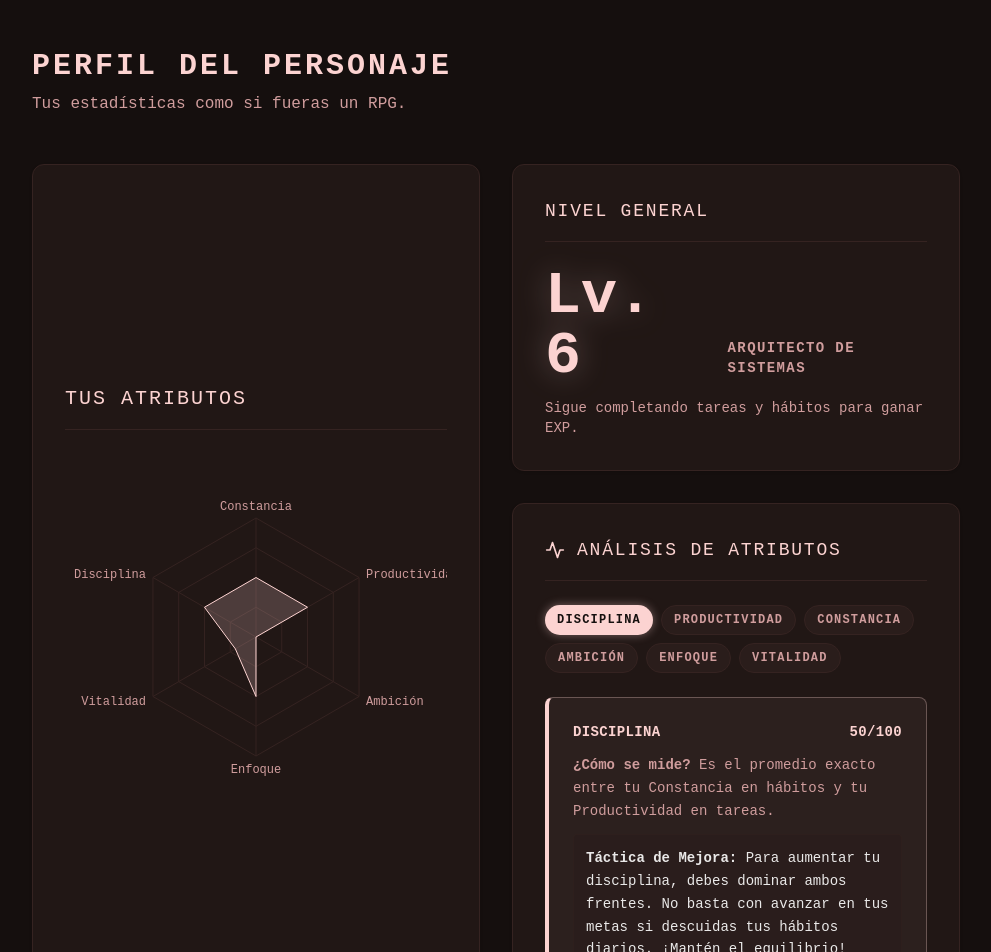
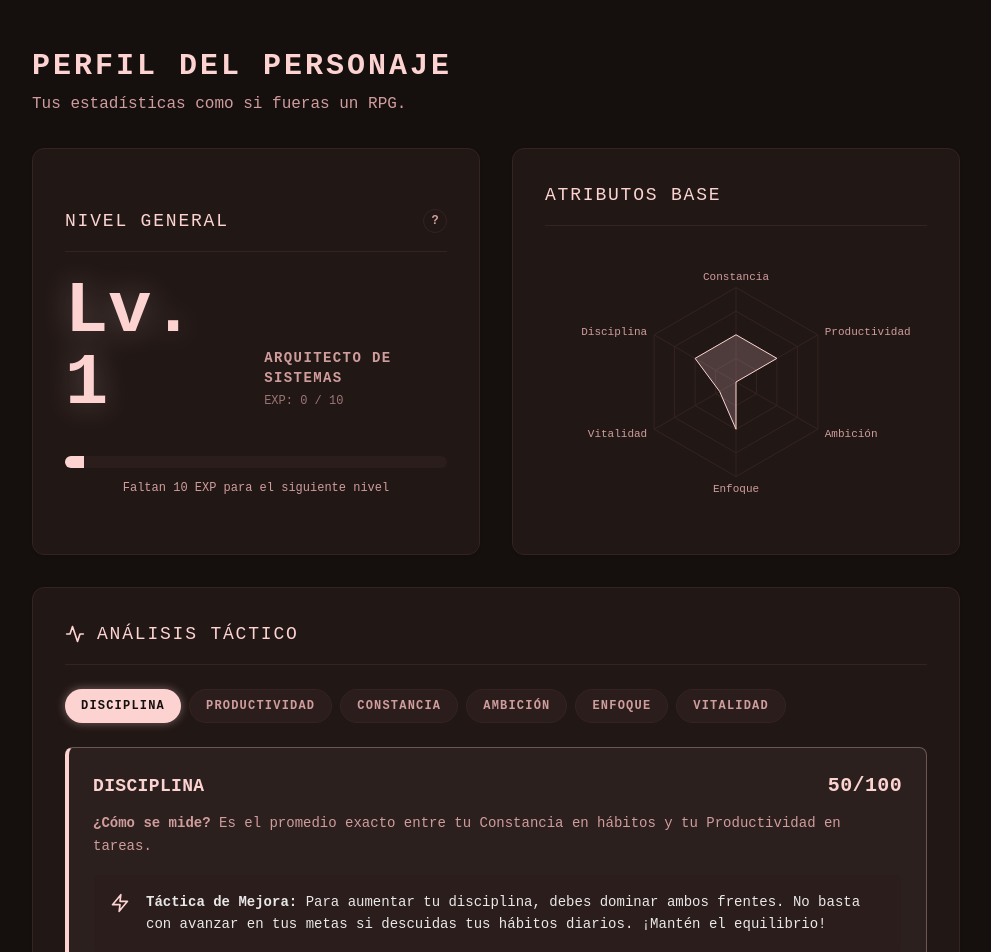
Before and after one commit to CdeCasurpie/CdeCasurpieTracker, a React (Vite) app: page /#/perfil in a window 1280 px wide. Shown: the top 952 px of the page, without its empty margins (272-1263 px from the left). Built offline with nearby package versions, Linux system fonts and the light colour scheme.

Commit message:
Redesign ProfileView layout and add EXP level system

```diff
--- a/src/views/ProfileView.tsx
+++ b/src/views/ProfileView.tsx
@@ -92,21 +92,63 @@ export const ProfileView: React.FC = () => {
 
     const activeMetric = metricsInfo.find(m => m.name === selectedMetric) || metricsInfo[0];
 
+    const totalXP = (completedTasks * 10) + (executedLogs * 5);
+    const currentLevel = Math.floor(Math.sqrt(totalXP / 10)) + 1;
+    const nextLevelXP = 10 * Math.pow(currentLevel, 2);
+    const currentLevelBaseXP = 10 * Math.pow(currentLevel - 1, 2);
+    const xpProgress = ((totalXP - currentLevelBaseXP) / (nextLevelXP - currentLevelBaseXP)) * 100;
+
+    const [showXpInfo, setShowXpInfo] = useState(false);
+
     return (
-        <div className="space-y-12 animate-fade-in max-w-7xl mx-auto pb-10">
+        <div className="space-y-8 animate-fade-in max-w-7xl mx-auto pb-10">
             <header className="animate-slide-up" style={{ animationDelay: '0ms' }}>
                 <h2 className="text-3xl font-bold tracking-widest uppercase">Perfil del Personaje</h2>
                 <p className="text-cde-text-muted mt-2">Tus estadísticas como si fueras un RPG.</p>
             </header>
 
             <div className="grid grid-cols-1 lg:grid-cols-2 gap-8">
-                <section className="bg-cde-bg-light border border-cde-border p-8 rounded-xl flex flex-col items-center justify-center min-h-[400px] animate-slide-up shadow-sm hover:shadow-md transition-shadow" style={{ animationDelay: '100ms' }}>
-                    <h3 className="text-xl tracking-widest uppercase mb-8 self-start w-full border-b border-cde-border pb-4">Tus Atributos</h3>
-                    <div className="w-full h-[350px]">
+                {/* Nivel General a la Izquierda */}
+                <section className="bg-cde-bg-light border border-cde-border p-8 rounded-xl animate-slide-up shadow-sm hover:shadow-md transition-shadow flex flex-col justify-center relative" style={{ animationDelay: '100ms' }}>
+                    <div className="flex justify-between items-center mb-6 border-b border-cde-border pb-4">
+                        <h3 className="text-lg tracking-widest uppercase">Nivel General</h3>
+                        <button
+                            onClick={() => setShowXpInfo(!showXpInfo)}
+                            className="text-cde-text-muted hover:text-cde-text transition-colors w-6 h-6 rounded-full border border-cde-border flex items-center justify-center text-xs font-bold"
+                        >
+                            ?
+                        </button>
+                    </div>
+
+                    {showXpInfo && (
+                        <div className="absolute top-20 right-8 bg-cde-bg-lighter border border-cde-text p-4 rounded-lg shadow-lg z-10 w-64 text-xs text-cde-text-muted leading-relaxed">
+                            <strong className="text-cde-text block mb-1">¿Cómo ganar EXP?</strong>
+                            Ganas <strong>10 EXP</strong> por cada tarea completada y <strong>5 EXP</strong> por cada vez que marcas un hábito. El requisito de EXP aumenta exponencialmente cada nivel.
+                        </div>
+                    )}
+
+                    <div className="flex items-end gap-4 mb-3">
+                        <span className="text-7xl font-bold text-cde-text drop-shadow-[0_0_15px_rgba(252,211,209,0.3)] leading-none">Lv. {currentLevel}</span>
+                        <div className="pb-2">
+                            <span className="text-cde-text-muted tracking-widest uppercase text-sm font-bold block">Arquitecto de Sistemas</span>
+                            <span className="text-xs text-cde-text-muted opacity-70">EXP: {totalXP} / {nextLevelXP}</span>
+                        </div>
+                    </div>
+
+                    <div className="w-full bg-cde-bg-lighter h-3 rounded-full overflow-hidden mt-6">
+                        <div className="h-full bg-cde-text transition-all duration-1000 ease-out" style={{ width: `${Math.max(5, xpProgress)}%` }}></div>
+                    </div>
+                    <p className="text-xs text-center text-cde-text-muted mt-3">Faltan {nextLevelXP - totalXP} EXP para el siguiente nivel</p>
+                </section>
+
+                {/* Radar a la Derecha */}
+                <section className="bg-cde-bg-light border border-cde-border p-8 rounded-xl flex flex-col items-center justify-center min-h-[350px] animate-slide-up shadow-sm hover:shadow-md transition-shadow" style={{ animationDelay: '200ms' }}>
+                    <h3 className="text-lg tracking-widest uppercase mb-4 self-start w-full border-b border-cde-border pb-4">Atributos Base</h3>
+                    <div className="w-full h-[280px]">
                         <ResponsiveContainer width="100%" height="100%">
                             <RadarChart cx="50%" cy="50%" outerRadius={window.innerWidth < 768 ? "60%" : "70%"} data={radarData}>
                                 <PolarGrid stroke="#352321" />
-                                <PolarAngleAxis dataKey="subject" tick={{ fill: '#d09d9d', fontSize: window.innerWidth < 768 ? 9 : 12, fontFamily: 'monospace' }} />
+                                <PolarAngleAxis dataKey="subject" tick={{ fill: '#d09d9d', fontSize: window.innerWidth < 768 ? 9 : 11, fontFamily: 'monospace' }} />
                                 <PolarRadiusAxis angle={30} domain={[0, 100]} tick={false} axisLine={false} />
                                 <Radar
                                     name="César"
@@ -119,21 +161,13 @@ export const ProfileView: React.FC = () => {
                         </ResponsiveContainer>
                     </div>
                 </section>
-
-                <section className="space-y-8">
-                    <div className="bg-cde-bg-light border border-cde-border p-8 rounded-xl animate-slide-up shadow-sm hover:shadow-md transition-shadow" style={{ animationDelay: '200ms' }}>
-                        <h3 className="text-lg tracking-widest uppercase mb-6 border-b border-cde-border pb-4">Nivel General</h3>
-                        <div className="flex items-end gap-4 mb-3">
-                            <span className="text-6xl font-bold text-cde-text drop-shadow-[0_0_15px_rgba(252,211,209,0.3)]">Lv. {Math.round((constancia + productividad) / 20) + 1}</span>
-                            <span className="text-cde-text-muted mb-2 tracking-widest uppercase text-sm font-bold">Arquitecto de Sistemas</span>
-                        </div>
-                        <p className="text-sm text-cde-text-muted">Sigue completando tareas y hábitos para ganar EXP.</p>
             </div>
 
-                    <div className="bg-cde-bg-light border border-cde-border p-8 rounded-xl animate-slide-up shadow-sm hover:shadow-md transition-shadow" style={{ animationDelay: '300ms' }}>
+            {/* Análisis Abajo, ancho completo */}
+            <section className="bg-cde-bg-light border border-cde-border p-8 rounded-xl animate-slide-up shadow-sm hover:shadow-md transition-shadow" style={{ animationDelay: '300ms' }}>
                 <h3 className="text-lg tracking-widest uppercase mb-6 border-b border-cde-border pb-4 flex items-center gap-3">
                     <svg xmlns="http://www.w3.org/2000/svg" width="20" height="20" viewBox="0 0 24 24" fill="none" stroke="currentColor" strokeWidth="2" strokeLinecap="round" strokeLinejoin="round" className="text-cde-text"><polyline points="22 12 18 12 15 21 9 3 6 12 2 12"></polyline></svg>
-                            Análisis de Atributos
+                    Análisis Táctico
                 </h3>
 
                 {/* Custom Tabs */}
@@ -142,7 +176,7 @@ export const ProfileView: React.FC = () => {
                         <button
                             key={m.name}
                             onClick={() => setSelectedMetric(m.name)}
-                                    className={`px-3 py-1.5 rounded-full text-xs font-bold uppercase tracking-widest transition-all ${selectedMetric === m.name ? 'bg-cde-text text-cde-bg shadow-[0_0_10px_rgba(252,211,209,0.4)]' : 'bg-cde-bg-lighter text-cde-text-muted border border-cde-border hover:border-cde-text hover:text-cde-text'}`}
+                            className={`px-4 py-2 rounded-full text-xs font-bold uppercase tracking-widest transition-all ${selectedMetric === m.name ? 'bg-cde-text text-cde-bg shadow-[0_0_10px_rgba(252,211,209,0.4)]' : 'bg-cde-bg-lighter text-cde-text-muted border border-cde-border hover:border-cde-text hover:text-cde-text'}`}
                         >
                             {m.name}
                         </button>
@@ -150,21 +184,20 @@ export const ProfileView: React.FC = () => {
                 </div>
 
                 {/* Selected Tab Content */}
-                        <div className="border border-cde-text/30 bg-cde-text/5 p-6 rounded-lg border-l-4 border-l-cde-text animate-fade-in min-h-[140px]">
-                            <h4 className="font-bold text-cde-text mb-3 uppercase tracking-wide text-sm flex justify-between">
-                                <span>{activeMetric.name}</span>
-                                <span>{activeMetric.score}/100</span>
+                <div className="border border-cde-text/30 bg-cde-text/5 p-6 rounded-lg border-l-4 border-l-cde-text animate-fade-in min-h-[140px] max-w-4xl">
+                    <h4 className="font-bold text-cde-text mb-3 uppercase tracking-wide text-sm flex justify-between items-center">
+                        <span className="text-lg">{activeMetric.name}</span>
+                        <span className="text-xl">{activeMetric.score}/100</span>
                     </h4>
-                            <p className="text-sm text-cde-text-muted leading-relaxed mb-3">
+                    <p className="text-sm text-cde-text-muted leading-relaxed mb-4">
                         <strong>¿Cómo se mide?</strong> {activeMetric.calc}
                     </p>
-                            <p className="text-sm text-white/90 leading-relaxed bg-cde-bg-lighter/50 p-3 rounded border border-cde-border/50">
-                                <strong>Táctica de Mejora:</strong> {activeMetric.improvement}
-                            </p>
+                    <div className="text-sm text-white/90 leading-relaxed bg-cde-bg-lighter/50 p-4 rounded border border-cde-border/50 flex gap-4 items-start">
+                        <svg xmlns="http://www.w3.org/2000/svg" width="20" height="20" viewBox="0 0 24 24" fill="none" stroke="currentColor" strokeWidth="2" strokeLinecap="round" strokeLinejoin="round" className="text-cde-text mt-0.5 shrink-0"><path d="M13 2L3 14h9l-1 8 10-12h-9l1-8z"></path></svg>
+                        <p><strong>Táctica de Mejora:</strong> {activeMetric.improvement}</p>
                     </div>
                 </div>
             </section>
         </div>
-        </div>
     );
 };
```
Lines whose indentation alone changed are shown as unchanged.
